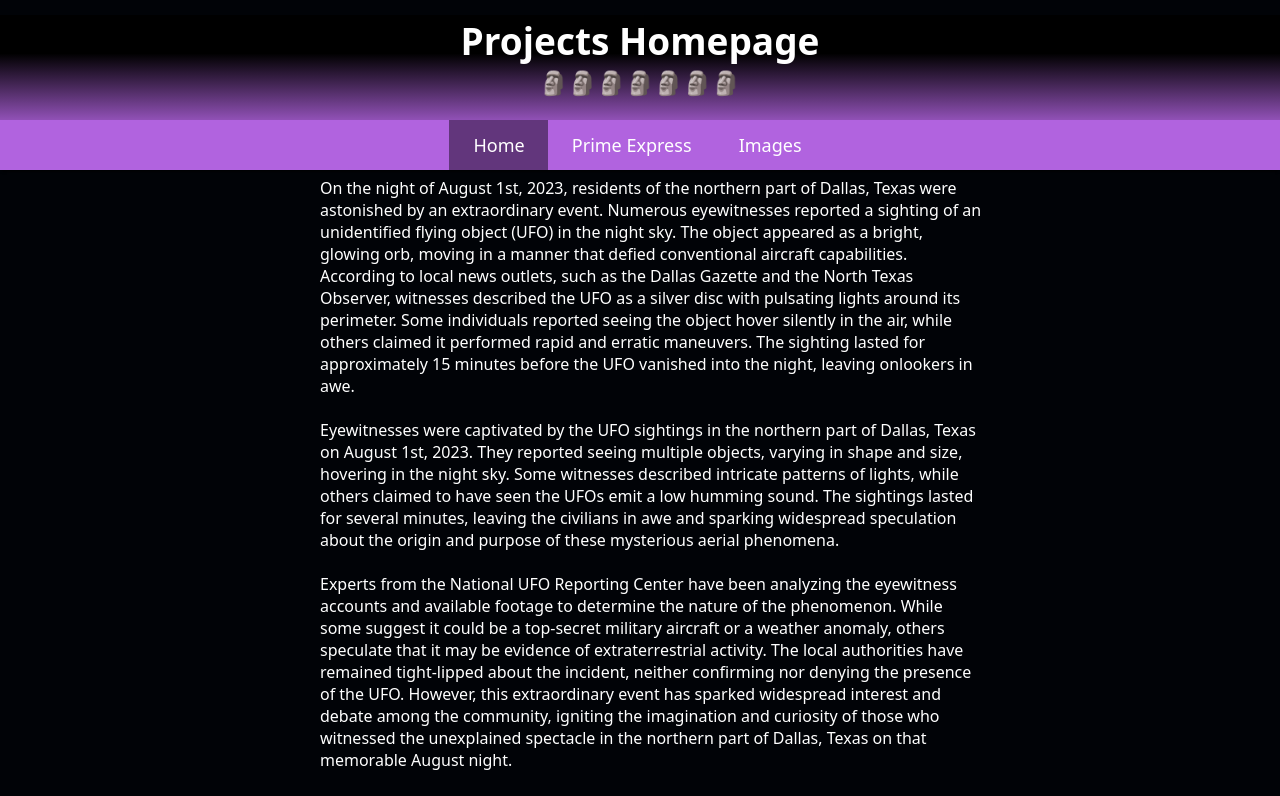
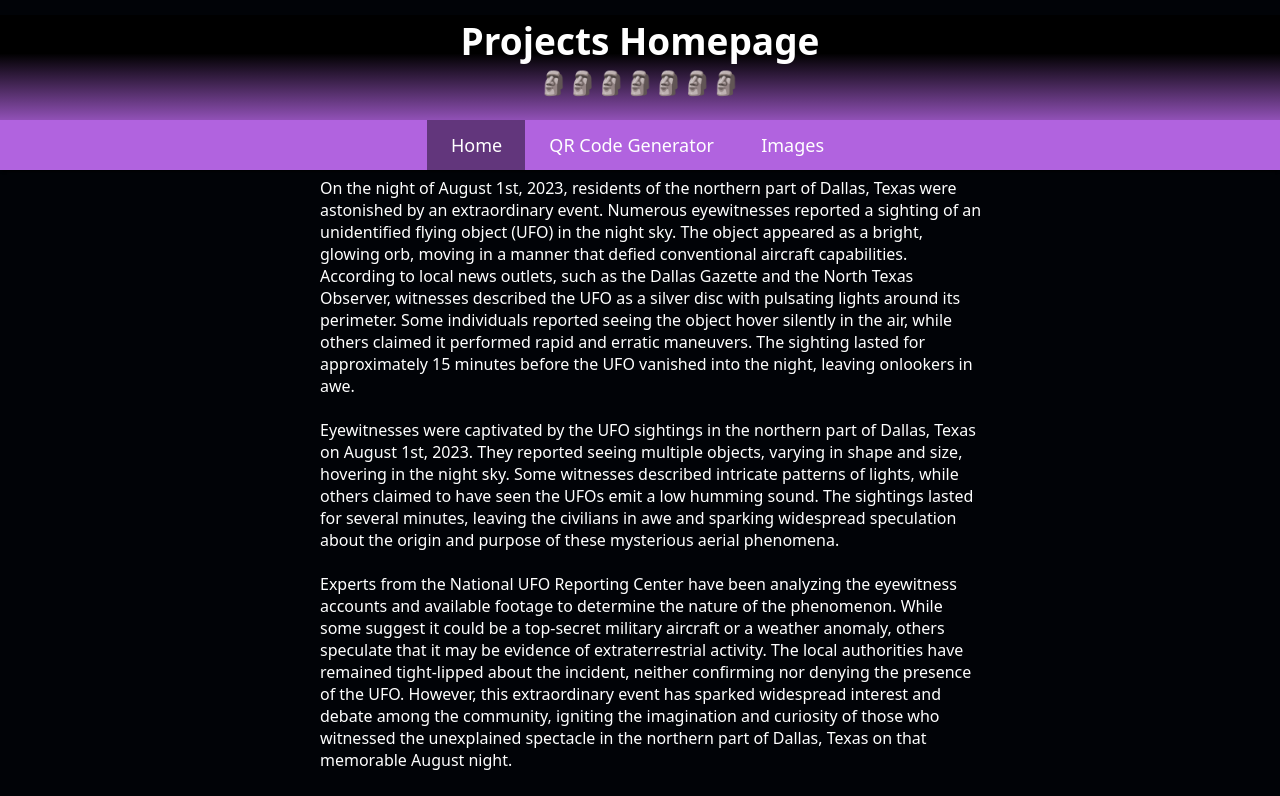
Before and after one commit to kyle-98/projects-webpage, a plain HTML site: page index.html in a window 1280 px wide. Shown: the top 796 px of the page. Drawn offline with nearby package versions, Linux system fonts and the light colour scheme.

Commit message:
rename stuff

```diff
--- a/navbar.html
+++ b/navbar.html
@@ -7,8 +7,8 @@
             Home
         </a></li>
 
-        <li><a href="prime.html">
-            Prime Express
+        <li><a href="qrcodes.html">
+            QR Code Generator
         </a></li>
 
         <li>
```
Also changed, not shown: qrcodes.html (renamed from prime.html, +1 -1 lines).
